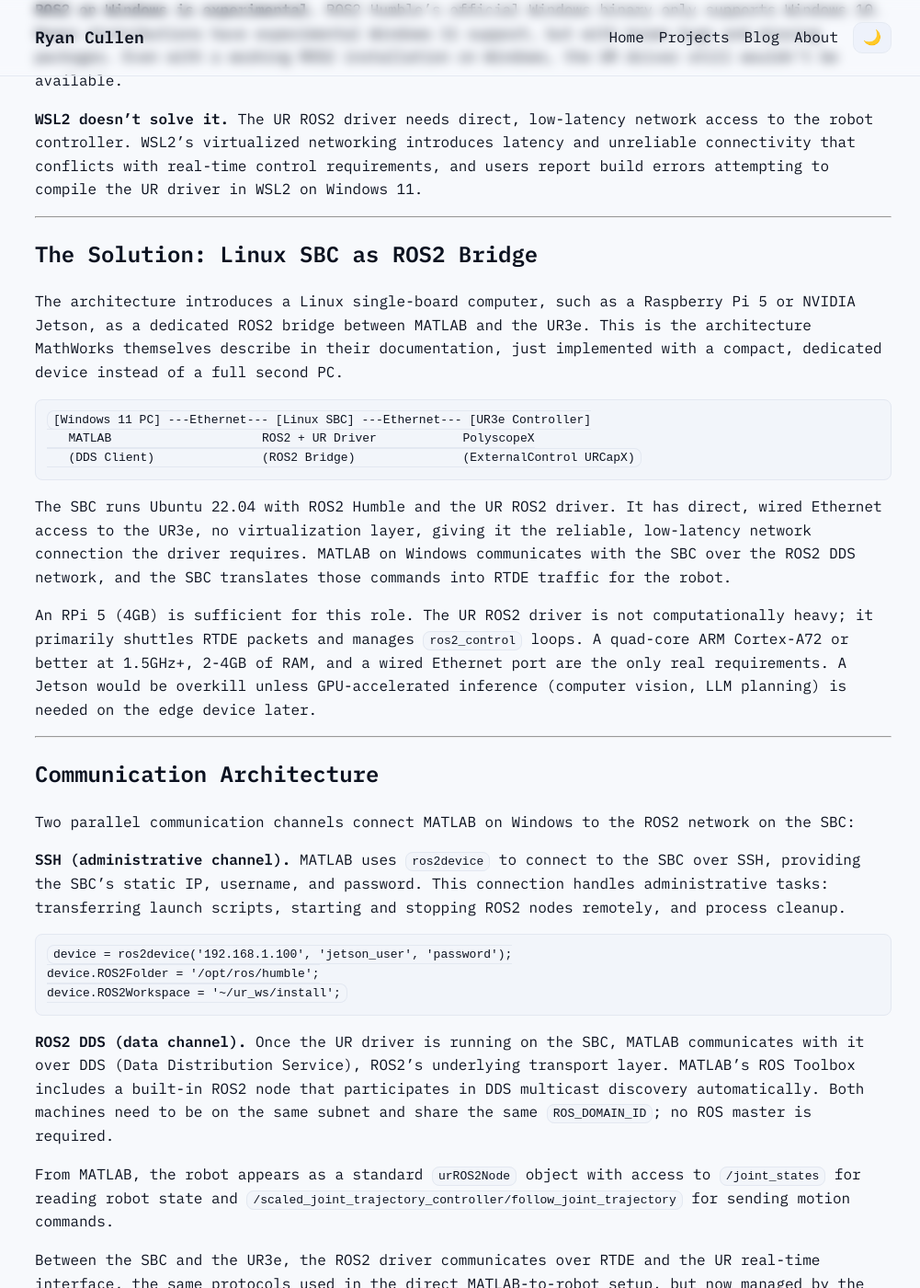
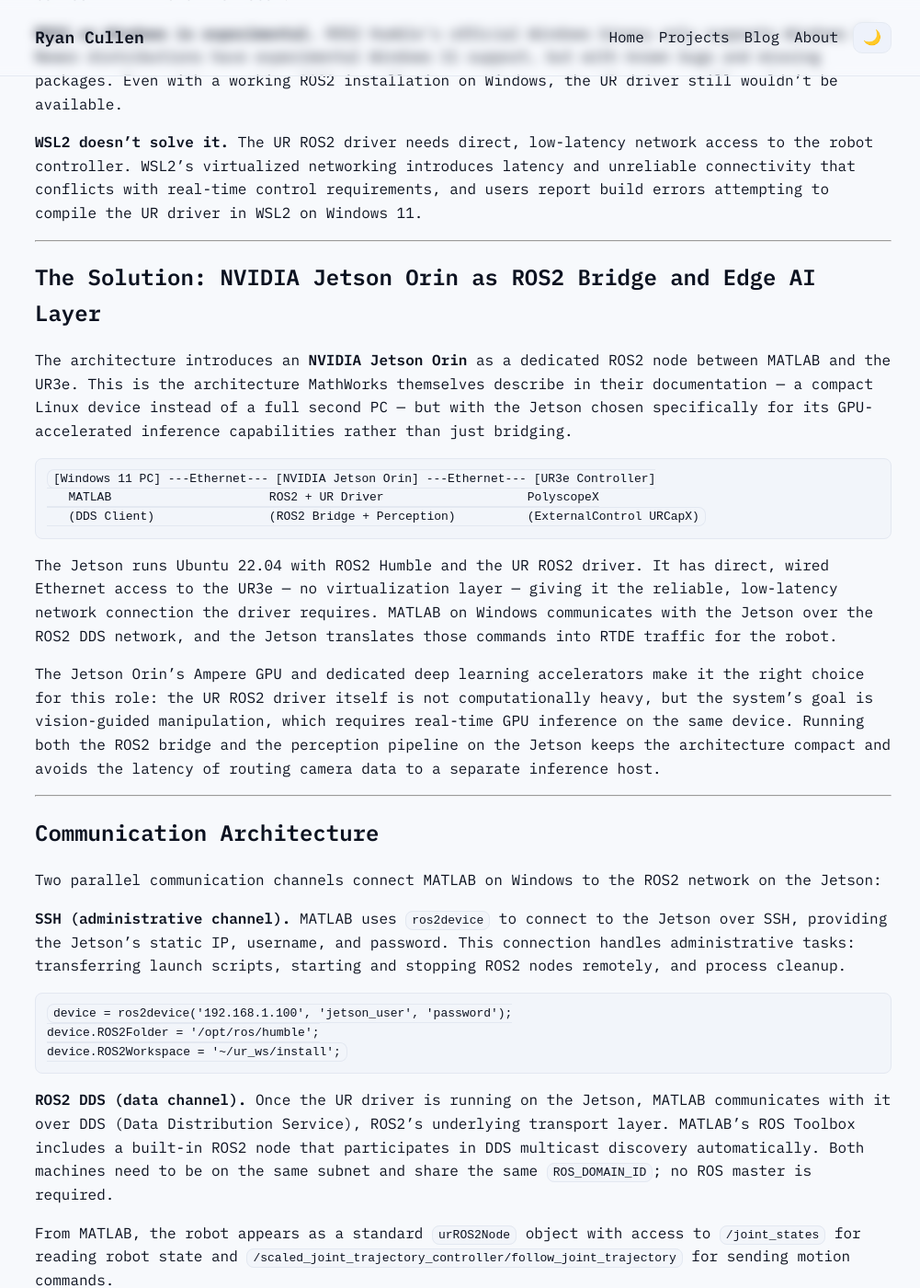
Before and after one commit to ryantcullen/ryantcullen.github.io, a Jekyll site: the page built from projects/carelab-automation.md, in a window 1280 px wide and 1400 px high, scrolled down 921 px. Shown: the whole window at 92% size, without its empty margins (136-1137 px from the left). Built offline with Jekyll 4.4.1, drawn with Linux system fonts in a browser that asks for light colours; some of the changed text lies outside the part shown.

````diff
--- a/projects/carelab-automation.md
+++ b/projects/carelab-automation.md
@@ -1,14 +1,14 @@
 ---
 layout: project
 title: "CARELab: UR3e Automation & Control"
-tags: [ROS2, UR3e, Robotics, Python, Automation]
+tags: [ROS2, UR3e, Robotics, Python, Automation, NVIDIA Jetson, YOLOv8, Computer Vision]
 ---
 
 [&larr; Back to CARELab Robotics Research]({{ '/projects/carelab/' | relative_url }})
 
 ## Overview
 
-Alongside the lab curriculum development, I am building out the UR3e's full automation and control stack for research applications at the CARE Lab. The central challenge: integrating ROS2 into a workflow anchored on a Windows 11 machine running MATLAB, a combination that no single platform supports natively. After a thorough investigation of the constraints, I designed a three-node architecture that bridges the gap using a dedicated Linux single-board computer as a ROS2 middleman, preserving the existing MATLAB workflow while enabling full ROS2 capabilities.
+Alongside the lab curriculum development, I am building out the UR3e's full automation and control stack for research applications at the CARE Lab, with an **NVIDIA Jetson Orin** serving as both the ROS2 bridge and edge AI layer. The central challenge: integrating ROS2 and GPU-accelerated vision into a workflow anchored on a Windows 11 machine running MATLAB, a combination that no single platform supports natively. After a thorough investigation of the constraints, I designed a three-node architecture that uses the Jetson Orin to bridge the gap — preserving the existing MATLAB workflow while enabling full ROS2 capabilities and on-device inference.
 
 ---
 
@@ -26,27 +26,27 @@
 
 ---
 
-## The Solution: Linux SBC as ROS2 Bridge
+## The Solution: NVIDIA Jetson Orin as ROS2 Bridge and Edge AI Layer
 
-The architecture introduces a Linux single-board computer, such as a Raspberry Pi 5 or NVIDIA Jetson, as a dedicated ROS2 bridge between MATLAB and the UR3e. This is the architecture MathWorks themselves describe in their documentation, just implemented with a compact, dedicated device instead of a full second PC.
+The architecture introduces an **NVIDIA Jetson Orin** as a dedicated ROS2 node between MATLAB and the UR3e. This is the architecture MathWorks themselves describe in their documentation — a compact Linux device instead of a full second PC — but with the Jetson chosen specifically for its GPU-accelerated inference capabilities rather than just bridging.
 
 ```
-[Windows 11 PC] ---Ethernet--- [Linux SBC] ---Ethernet--- [UR3e Controller]
-   MATLAB                     ROS2 + UR Driver            PolyscopeX
-   (DDS Client)               (ROS2 Bridge)               (ExternalControl URCapX)
+[Windows 11 PC] ---Ethernet--- [NVIDIA Jetson Orin] ---Ethernet--- [UR3e Controller]
+   MATLAB                      ROS2 + UR Driver                    PolyscopeX
+   (DDS Client)                (ROS2 Bridge + Perception)          (ExternalControl URCapX)
 ```
 
-The SBC runs Ubuntu 22.04 with ROS2 Humble and the UR ROS2 driver. It has direct, wired Ethernet access to the UR3e, no virtualization layer, giving it the reliable, low-latency network connection the driver requires. MATLAB on Windows communicates with the SBC over the ROS2 DDS network, and the SBC translates those commands into RTDE traffic for the robot.
+The Jetson runs Ubuntu 22.04 with ROS2 Humble and the UR ROS2 driver. It has direct, wired Ethernet access to the UR3e — no virtualization layer — giving it the reliable, low-latency network connection the driver requires. MATLAB on Windows communicates with the Jetson over the ROS2 DDS network, and the Jetson translates those commands into RTDE traffic for the robot.
 
-An RPi 5 (4GB) is sufficient for this role. The UR ROS2 driver is not computationally heavy; it primarily shuttles RTDE packets and manages `ros2_control` loops. A quad-core ARM Cortex-A72 or better at 1.5GHz+, 2-4GB of RAM, and a wired Ethernet port are the only real requirements. A Jetson would be overkill unless GPU-accelerated inference (computer vision, LLM planning) is needed on the edge device later.
+The Jetson Orin's Ampere GPU and dedicated deep learning accelerators make it the right choice for this role: the UR ROS2 driver itself is not computationally heavy, but the system's goal is vision-guided manipulation, which requires real-time GPU inference on the same device. Running both the ROS2 bridge and the perception pipeline on the Jetson keeps the architecture compact and avoids the latency of routing camera data to a separate inference host.
 
 ---
 
 ## Communication Architecture
 
-Two parallel communication channels connect MATLAB on Windows to the ROS2 network on the SBC:
+Two parallel communication channels connect MATLAB on Windows to the ROS2 network on the Jetson:
 
-**SSH (administrative channel).** MATLAB uses `ros2device` to connect to the SBC over SSH, providing the SBC's static IP, username, and password. This connection handles administrative tasks: transferring launch scripts, starting and stopping ROS2 nodes remotely, and process cleanup.
+**SSH (administrative channel).** MATLAB uses `ros2device` to connect to the Jetson over SSH, providing the Jetson's static IP, username, and password. This connection handles administrative tasks: transferring launch scripts, starting and stopping ROS2 nodes remotely, and process cleanup.
 
 ```matlab
 device = ros2device('192.168.1.100', 'jetson_user', 'password');
@@ -54,11 +54,11 @@
 device.ROS2Workspace = '~/ur_ws/install';
 ```
 
-**ROS2 DDS (data channel).** Once the UR driver is running on the SBC, MATLAB communicates with it over DDS (Data Distribution Service), ROS2's underlying transport layer. MATLAB's ROS Toolbox includes a built-in ROS2 node that participates in DDS multicast discovery automatically. Both machines need to be on the same subnet and share the same `ROS_DOMAIN_ID`; no ROS master is required.
+**ROS2 DDS (data channel).** Once the UR driver is running on the Jetson, MATLAB communicates with it over DDS (Data Distribution Service), ROS2's underlying transport layer. MATLAB's ROS Toolbox includes a built-in ROS2 node that participates in DDS multicast discovery automatically. Both machines need to be on the same subnet and share the same `ROS_DOMAIN_ID`; no ROS master is required.
 
 From MATLAB, the robot appears as a standard `urROS2Node` object with access to `/joint_states` for reading robot state and `/scaled_joint_trajectory_controller/follow_joint_trajectory` for sending motion commands.
 
-Between the SBC and the UR3e, the ROS2 driver communicates over RTDE and the UR real-time interface, the same protocols used in the direct MATLAB-to-robot setup, but now managed by the `ros2_control` framework. On the PolyscopeX side, the **ExternalControl URCapX** hands control authority from the teach pendant to the ROS2 driver. When the operator presses Play on the External Control program, the robot begins accepting commands from the SBC.
+Between the Jetson and the UR3e, the ROS2 driver communicates over RTDE and the UR real-time interface, the same protocols used in the direct MATLAB-to-robot setup, but now managed by the `ros2_control` framework. On the PolyscopeX side, the **ExternalControl URCapX** hands control authority from the teach pendant to the ROS2 driver. When the operator presses Play on the External Control program, the robot begins accepting commands from the Jetson.
 
 ---
 
@@ -66,12 +66,12 @@
 
 The Robotiq 2F-85 gripper posed its own integration challenge. In the direct RTDE setup, we controlled the gripper by modifying the `urserver.script` file to call Robotiq URCapX functions directly. But the **Robotiq URCapX and ExternalControl URCapX conflict with each other** on PolyscopeX and cannot run simultaneously, making the existing gripper control method incompatible with the ROS2 architecture.
 
-The solution uses the **tool-comm-forwarder URCapX**, a separate PolyscopeX plugin designed to coexist with ExternalControl. It forwards the UR3e's RS485 tool flange interface, where the Robotiq gripper is physically connected, over the network to the SBC on TCP port 54321. On the SBC, `socat` creates a virtual serial device (`/tmp/ttyUR`) from that TCP stream, and a ROS2 gripper driver node communicates with the gripper via Modbus RTU over this virtual port.
+The solution uses the **tool-comm-forwarder URCapX**, a separate PolyscopeX plugin designed to coexist with ExternalControl. It forwards the UR3e's RS485 tool flange interface, where the Robotiq gripper is physically connected, over the network to the Jetson on TCP port 54321. On the Jetson, `socat` creates a virtual serial device (`/tmp/ttyUR`) from that TCP stream, and a ROS2 gripper driver node communicates with the gripper via Modbus RTU over this virtual port.
 
-The resulting node graph on the SBC:
+The resulting node graph on the Jetson:
 
 ```
-SBC (Ubuntu 22.04 + ROS2 Humble)
+Jetson Orin (Ubuntu 22.04 + ROS2 Humble)
 ├── ur_robot_driver
 │     ├── RTDE <-> UR3e (arm control)
 │     └── use_tool_communication:=true
@@ -84,7 +84,17 @@
       └── MATLAB sees arm + gripper as ROS2 topics/services
 ```
 
-This eliminates the Robotiq URCapX entirely, replacing it with the tool-comm-forwarder + a dedicated ROS2 gripper node. Notably, the Modbus RTU path that failed on Windows due to suspected enterprise firewall or serial driver issues works reliably on the Linux SBC; we had previously verified this on a separate Linux PC.
+This eliminates the Robotiq URCapX entirely, replacing it with the tool-comm-forwarder + a dedicated ROS2 gripper node. Notably, the Modbus RTU path that failed on Windows due to suspected enterprise firewall or serial driver issues works reliably on the Jetson; we had previously verified this on a separate Linux PC.
+
+---
+
+## Edge AI Perception: YOLOv8 on the Jetson Orin
+
+The Jetson Orin's role in this architecture extends beyond ROS2 bridging. Its Ampere GPU and dedicated deep learning accelerators make it the system's edge AI layer for real-time computer vision — inference runs on the Jetson itself, keeping latency low and the Windows control host free of any vision processing overhead.
+
+The current work is deploying **YOLOv8** as a GPU-accelerated ROS2 perception node on the Jetson. A CSI-connected camera feeds into the Jetson's hardware ISP, which handles debayering, auto-exposure, and format conversion before data reaches the GPU. Detection results publish directly to the ROS2 DDS network as standard message types, making detected object poses available to MATLAB and downstream nodes without additional infrastructure.
+
+The detection output feeds the manipulation pipeline: object poses from the detector inform motion planning for the UR3e, completing the perception-to-action loop for vision-guided grasping tasks. NVIDIA's TensorRT inference optimizer — which fuses layers, quantizes weights to FP16 or INT8, and auto-tunes CUDA kernels for the specific Orin hardware — can push YOLOv8n from roughly 15–25 FPS in native PyTorch to 60+ FPS, providing the headroom needed for a responsive workbench assistant.
 
 ---
 
@@ -94,7 +104,7 @@
 
 **Direct RTDE (~2ms cycle time).** RTDE on the e-Series runs natively at 500Hz. The path is simple: MATLAB sends a command over the RTDE TCP socket, and the UR3e controller executes it. One network hop, one protocol, minimal serialization overhead.
 
-**ROS2 middleman (~10-50ms end-to-end).** The full stack adds three layers of latency: DDS serialization and network transit from MATLAB to the SBC (~0.5-5ms per hop), the `ros2_control` loop on the SBC (controller manager read/write cycle, trajectory interpolation, speed scaling), and then RTDE from the SBC to the UR3e. Without a real-time kernel on the SBC, some scheduling jitter is expected as well.
+**ROS2 middleman (~10-50ms end-to-end).** The full stack adds three layers of latency: DDS serialization and network transit from MATLAB to the Jetson (~0.5-5ms per hop), the `ros2_control` loop on the Jetson (controller manager read/write cycle, trajectory interpolation, speed scaling), and then RTDE from the Jetson to the UR3e. Without a real-time kernel on the Jetson, some scheduling jitter is expected as well.
 
 **Practical impact: negligible for our applications.** Trajectory-level commands (`moveJ`, `moveL`, waypoint following) take seconds to execute. Whether the command arrives 2ms or 30ms after it's sent doesn't meaningfully change behavior; the robot interpolates on-board. The latency penalty would only matter for tight servo-rate control (500Hz `servoJ` loops for force control or visual servoing), which our research applications don't require. For pick-and-place, demonstration tasks, and trajectory execution, the difference is imperceptible.
 
@@ -102,18 +112,18 @@
 
 ## Network Configuration
 
-The UR3e and the Linux SBC both require **static IP addresses**. The UR driver launch command hardcodes the robot IP (`robot_ip:=192.168.1.10`), and the ExternalControl URCapX on the teach pendant must be configured with the SBC's IP so the robot can initiate its "call home" connection when the operator presses Play.
+The UR3e and the Jetson Orin both require **static IP addresses**. The UR driver launch command hardcodes the robot IP (`robot_ip:=192.168.1.10`), and the ExternalControl URCapX on the teach pendant must be configured with the Jetson's IP so the robot can initiate its "call home" connection when the operator presses Play.
 
-The Windows MATLAB machine **does not need a static IP**. It only initiates outbound connections (SSH to the SBC and DDS multicast discovery), so DHCP is fine. If campus enterprise networking blocks UDP multicast, DDS can be configured for unicast discovery by setting `ROS_DISCOVERY_SERVER` or configuring the FastDDS peer list to point at the SBC directly.
+The Windows MATLAB machine **does not need a static IP**. It only initiates outbound connections (SSH to the Jetson and DDS multicast discovery), so DHCP is fine. If campus enterprise networking blocks UDP multicast, DDS can be configured for unicast discovery by setting `ROS_DISCOVERY_SERVER` or configuring the FastDDS peer list to point at the Jetson directly.
 
 ---
 
 ## Startup Sequence
 
 1. Power on the UR3e, boot PolyscopeX, load the External Control program
-2. Boot the Linux SBC (ROS2 Humble and the UR driver are pre-installed)
-3. Open MATLAB on Windows, create the `ros2device` connection to the SBC
-4. Launch the UR driver on the SBC (via MATLAB's auto-generated launch script or manual SSH)
+2. Boot the Jetson Orin (ROS2 Humble and the UR driver are pre-installed)
+3. Open MATLAB on Windows, create the `ros2device` connection to the Jetson
+4. Launch the UR driver on the Jetson (via MATLAB's auto-generated launch script or manual SSH)
 5. Press Play on the PolyscopeX teach pendant to start the External Control program
 6. Create `urROS2Node` in MATLAB and begin sending commands
 
````
Also changed, not shown: _posts/2026-03-11-american-mulan.md (added, +37 -0 lines), _projects/CARELab.md (+4 -4 lines).
